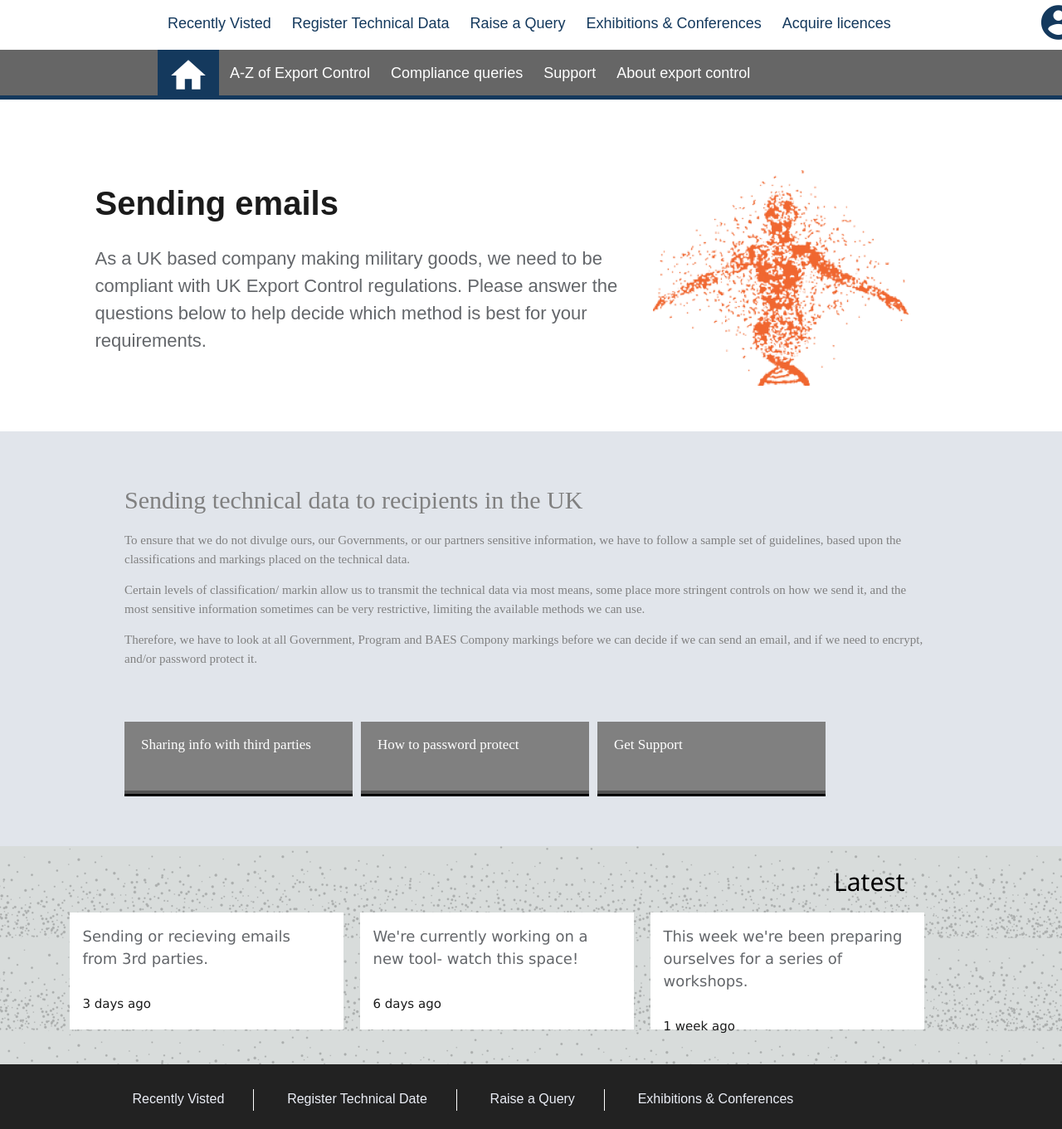
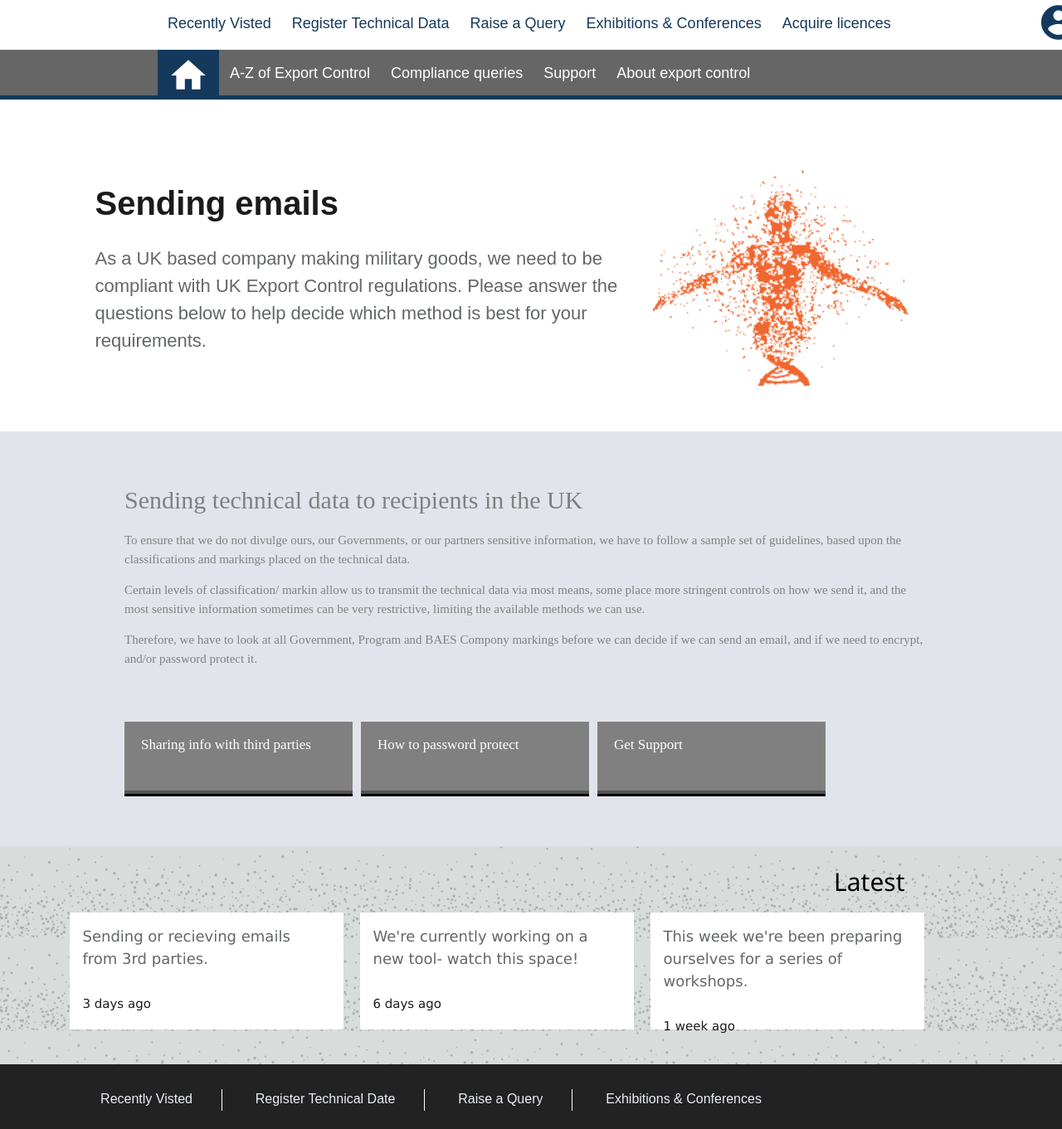
Before and after one commit to Rich-A/PortalPoC, a Jekyll site: the page built from email.markdown, in a window 1280 px wide. Shown: the whole page at 83% size. Built offline with Jekyll 4.4.1, drawn with Linux system fonts in a browser that asks for light colours.

Commit message:
due for release

```diff
--- a/css/footer.css
+++ b/css/footer.css
@@ -4,11 +4,11 @@
 
 body { padding: 0; margin: 0; width: 100%; height: 100% }
 
-#link_container{
-	display: flex;
-	background: #222222;
-	height: 78px;
-	padding-left: 6.6%;
+#link_container {
+    display: flex;
+    background: #222222;
+    height: 78px;
+    padding-left: 3.6%;
 }
 
 .news{
@@ -29,8 +29,6 @@
 	padding-left: 6.6%;
 }
 
-#news_container h2{
-}
 
 .news li {
     padding-left: 15px;
--- a/css/question.css
+++ b/css/question.css
@@ -3,14 +3,14 @@
 .content{
     display: inline-flex;
     width: 100%;
-    height: 500px;
+    height: 450px;
     padding-bottom: 50px;
     background-color: #14395D;
 }
 
 .qzone {
     margin-right: 0px;
-    padding-top: 70px;
+    /* padding-top: 70px; */
     padding-left: 7.6%;
     width: 815px;
 }
@@ -21,6 +21,7 @@
 }
 
 .mzone{
+    margin-top: 23px;
     margin-left: 251px;
     width: 400px;
     height: 200px;
```
